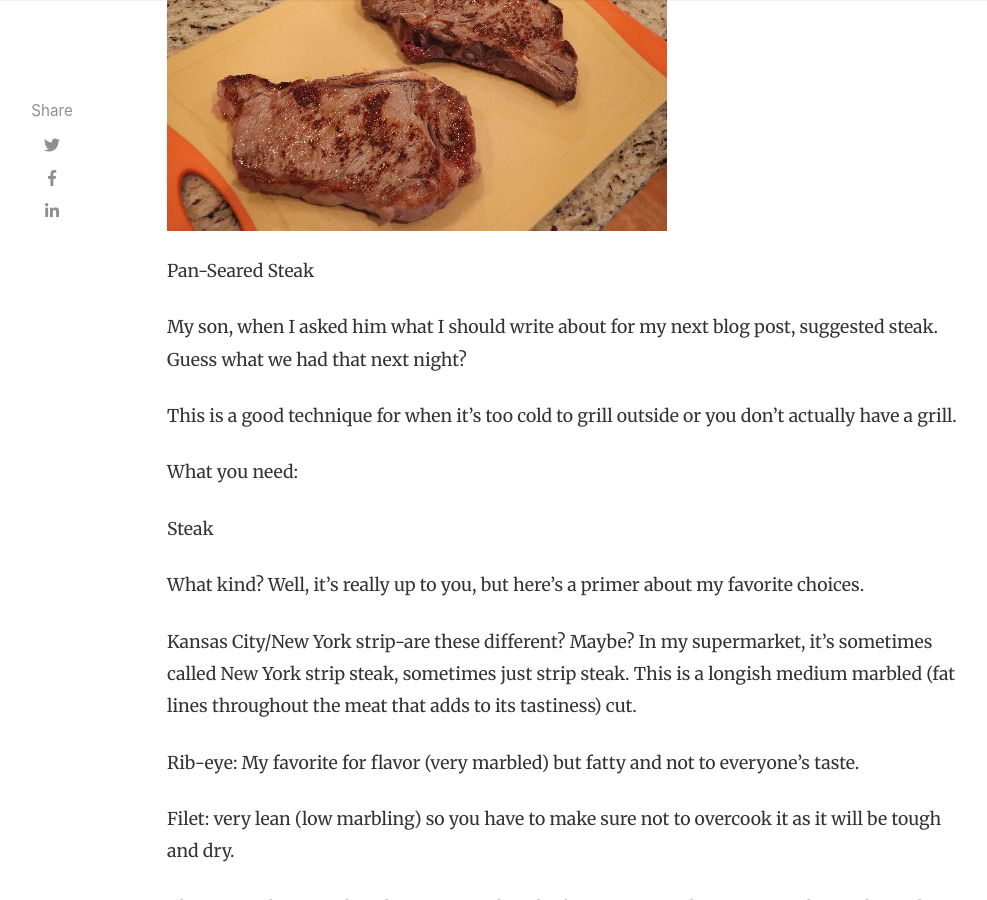
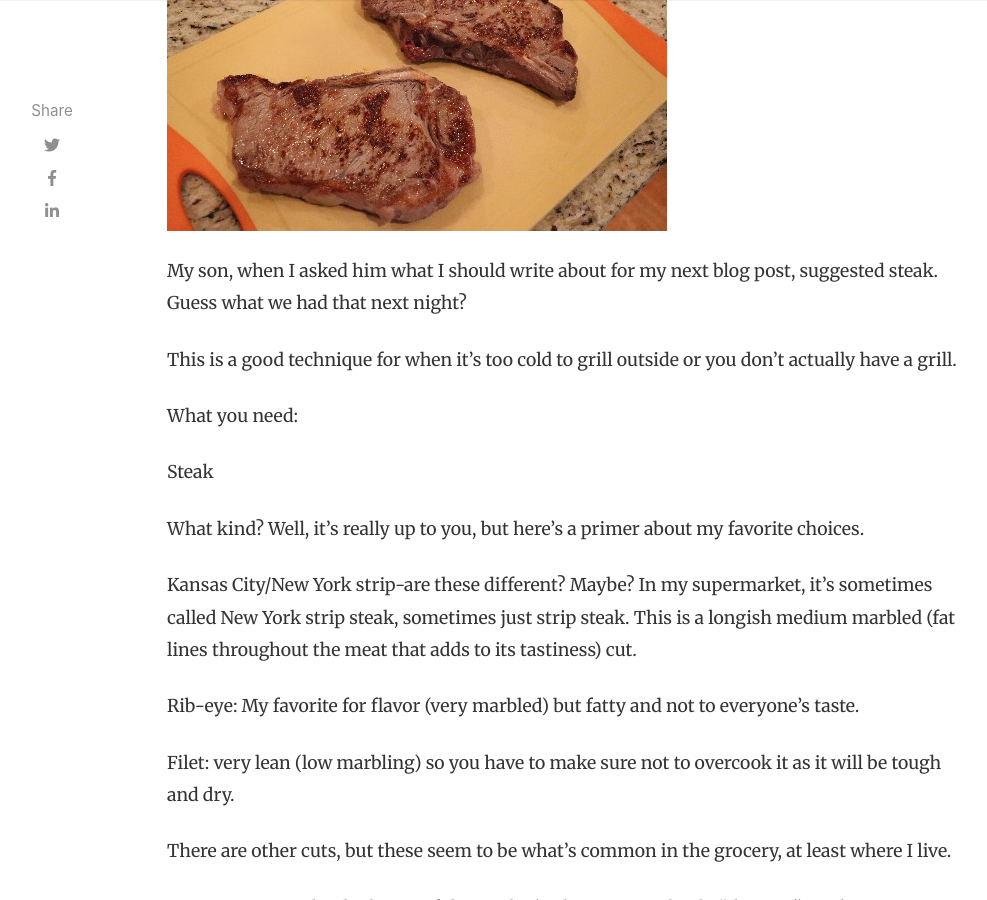
Before and after one commit to pknielski/pknielski.github.io, a Jekyll site: the page built from _posts/2020-01-15-pansearedsteak.md, in a window 1280 px wide and 900 px high, scrolled down 517 px. Shown: the whole window, without its empty margins (118-1105 px from the left). Built offline with Jekyll 4.4.1, drawn with Linux system fonts in a browser that asks for light colours; nearby versions of some CDN libraries; comment, search, counter and statistics services are not loaded.

Commit message:
Update 2020-01-15-pansearedsteak.md

```diff
--- a/_posts/2020-01-15-pansearedsteak.md
+++ b/_posts/2020-01-15-pansearedsteak.md
@@ -10,8 +10,6 @@ comments: false
 hidden: false
 title: Pan-Seared Steak
 ---
-
-Pan-Seared Steak
 
 My son, when I asked him what I should write about for my next blog post, suggested steak.  Guess what we had that next night?
 
```
